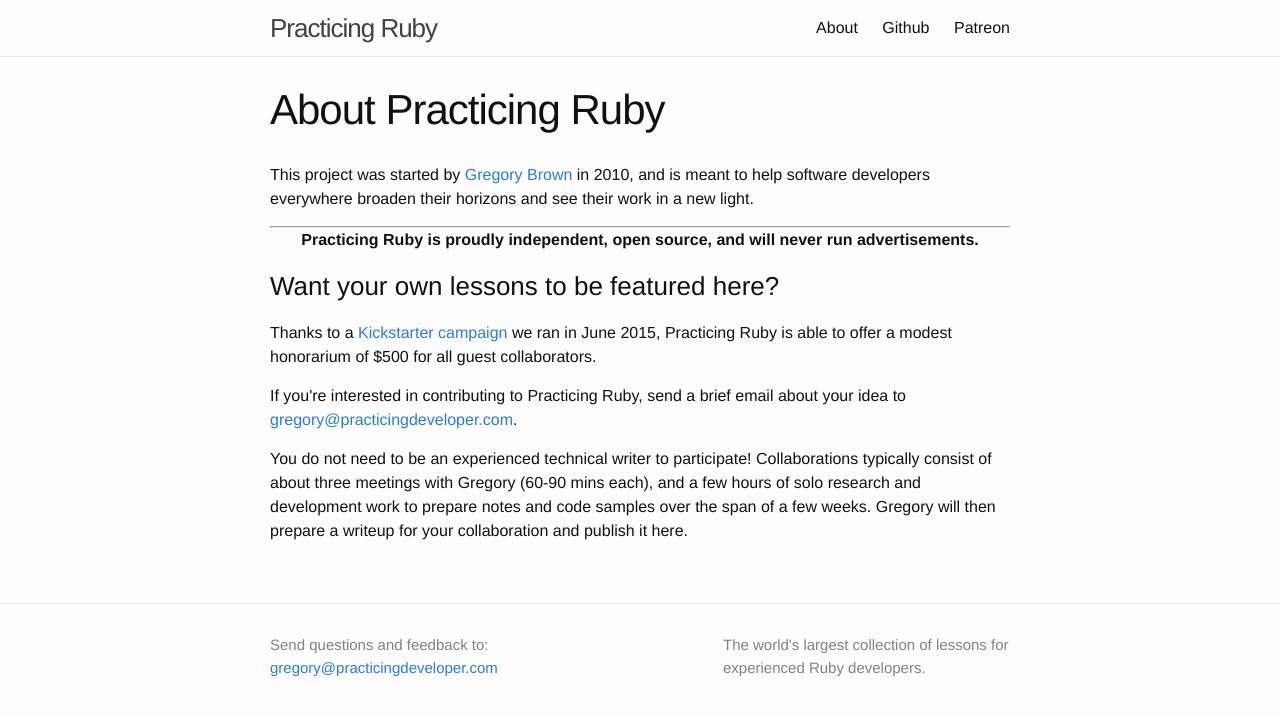
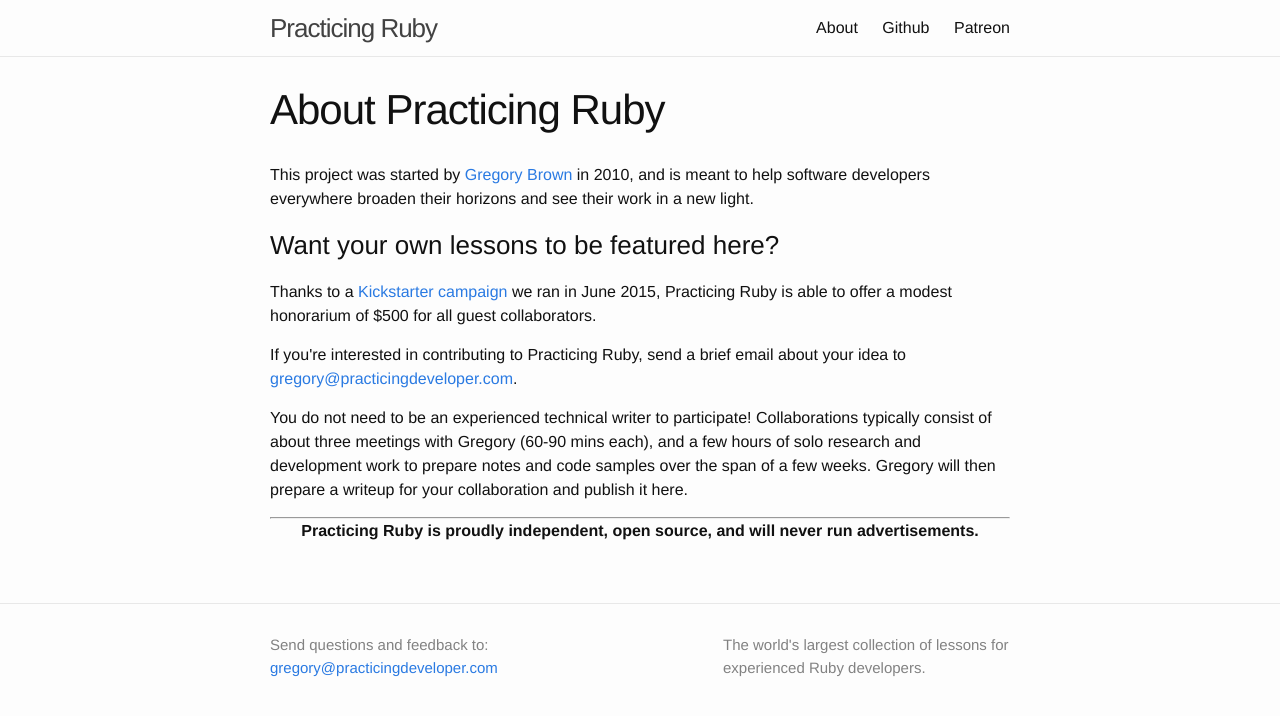
Before and after one commit to PracticingDeveloper/practicingruby.com, a Jekyll site: the page built from about.md, in a window 1280 px wide. Shown: the top 716 px of the page. Built offline with Jekyll 4.4.1, drawn with Linux system fonts in a browser that asks for light colours.

Commit message:
Update about page

```diff
--- a/about.md
+++ b/about.md
@@ -5,13 +5,6 @@
 ---
 
 <p>This project was started by <a href="https://practicingdeveloper.com">Gregory Brown</a> in 2010, and is meant to help software developers everywhere broaden their horizons and see their work in a new light.</p>
-
-<hr>
-
-<p style="text-align: center;">
-<strong>Practicing Ruby is proudly independent, open source, and will never run advertisements.<br/>
-</strong>
-</p>
 
 <h3>Want your own lessons to be featured here?</h3>
 
@@ -21,3 +14,10 @@
 <p>If you're interested in contributing to Practicing Ruby, send a brief email about your idea to <a href="mailto:gregory@practicingdeveloper.com">gregory@practicingdeveloper.com</a>.<p>
 
 <p>You do not need to be an experienced technical writer to participate! Collaborations typically consist of about three meetings with Gregory (60-90 mins each), and a few hours of solo research and development work to prepare notes and code samples over the span of a few weeks. Gregory will then prepare a writeup for your collaboration and publish it here.</p>
+
+<hr>
+
+<p style="text-align: center;">
+<strong>Practicing Ruby is proudly independent, open source, and will never run advertisements.<br/>
+</strong>
+</p>
```
